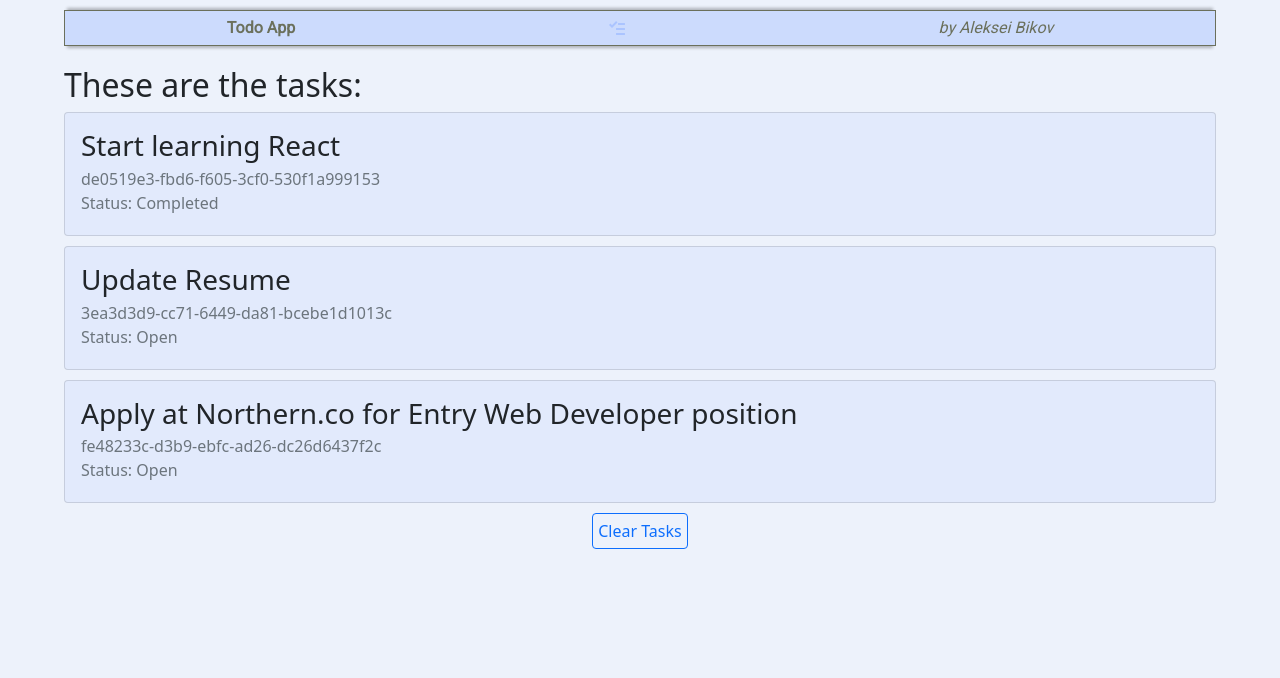
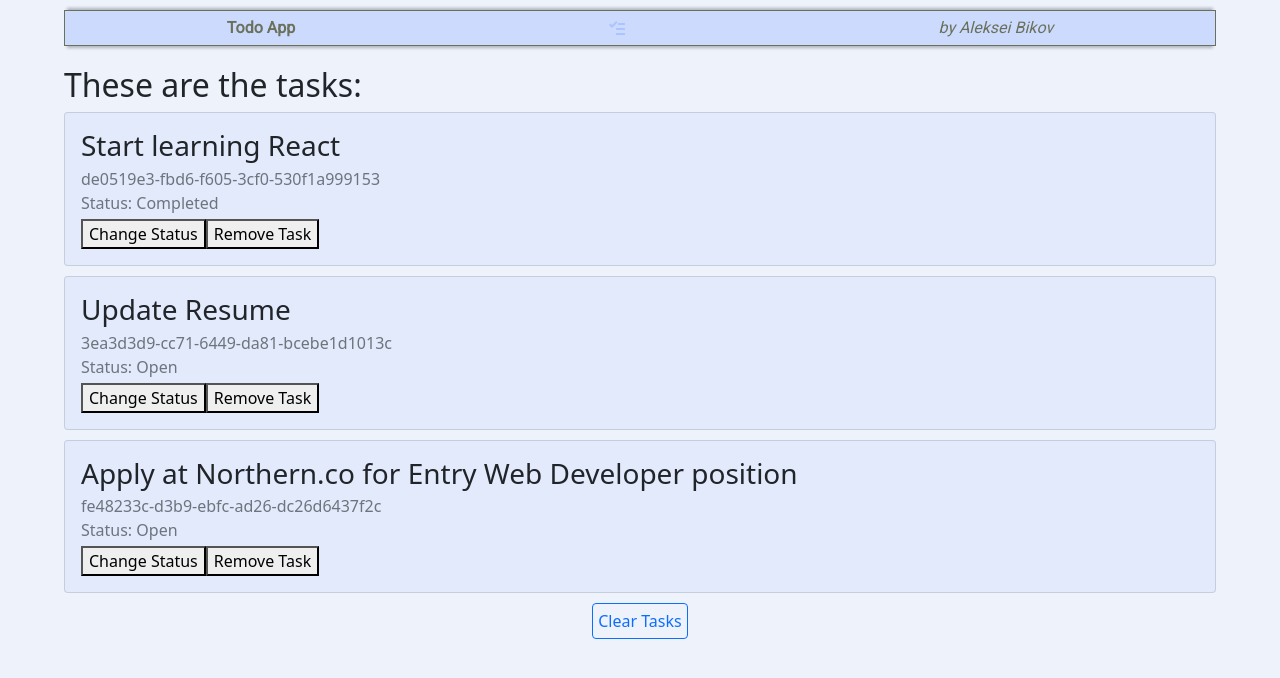
Before and after one commit to stepp4k/todo-app, a React (Create React App) app: page / in a window 1280 px wide. Shown: the top 678 px of the page. Built offline with nearby package versions, Linux system fonts and the light colour scheme.

Commit message:
Change Status button added
Alerting just ID for now

```diff
--- a/src/components/Tasks/Task/Task.js
+++ b/src/components/Tasks/Task/Task.js
@@ -1,12 +1,20 @@
 import './Task.scss'
 
 function Task(props) {
+
+    const handleStatusClick = () => {
+        const id = props.task.id;
+        props.handleStatusChange(id);
+    }
+
     return (
         <div className='card'>
             <div className='card-body'>
                 <h3 className='card-title'>{props.task.description}</h3>
                 <div className='card-subtitle text-muted mb-1'>{props.task.id}</div>
                 <div className='card-subtitle text-muted mb-1'>Status: {props.task.done ? <span>Completed</span> : <span>Open</span>}</div>
+                <button onClick={handleStatusClick}>Change Status</button>
+                <button>Remove Task</button>
             </div>
         </div>
     );
--- a/src/components/Tasks/Tasks.js
+++ b/src/components/Tasks/Tasks.js
@@ -39,6 +39,10 @@ class Tasks extends React.Component {
         this.setState({ tasks: [] });
     }
 
+    handleStatusChange = (id) => {
+        alert(id);
+    }
+
     render() {
         return (
             <div className="tasks">
@@ -47,7 +51,10 @@ class Tasks extends React.Component {
                     {this.state.tasks.map(
                         (task, index) => {
                             return (
-                                <Task key={index} task={task} />
+                                <Task
+                                    key={index}
+                                    task={task}
+                                    handleStatusChange={this.handleStatusChange} />
                             );
                         }
                     )}
```
